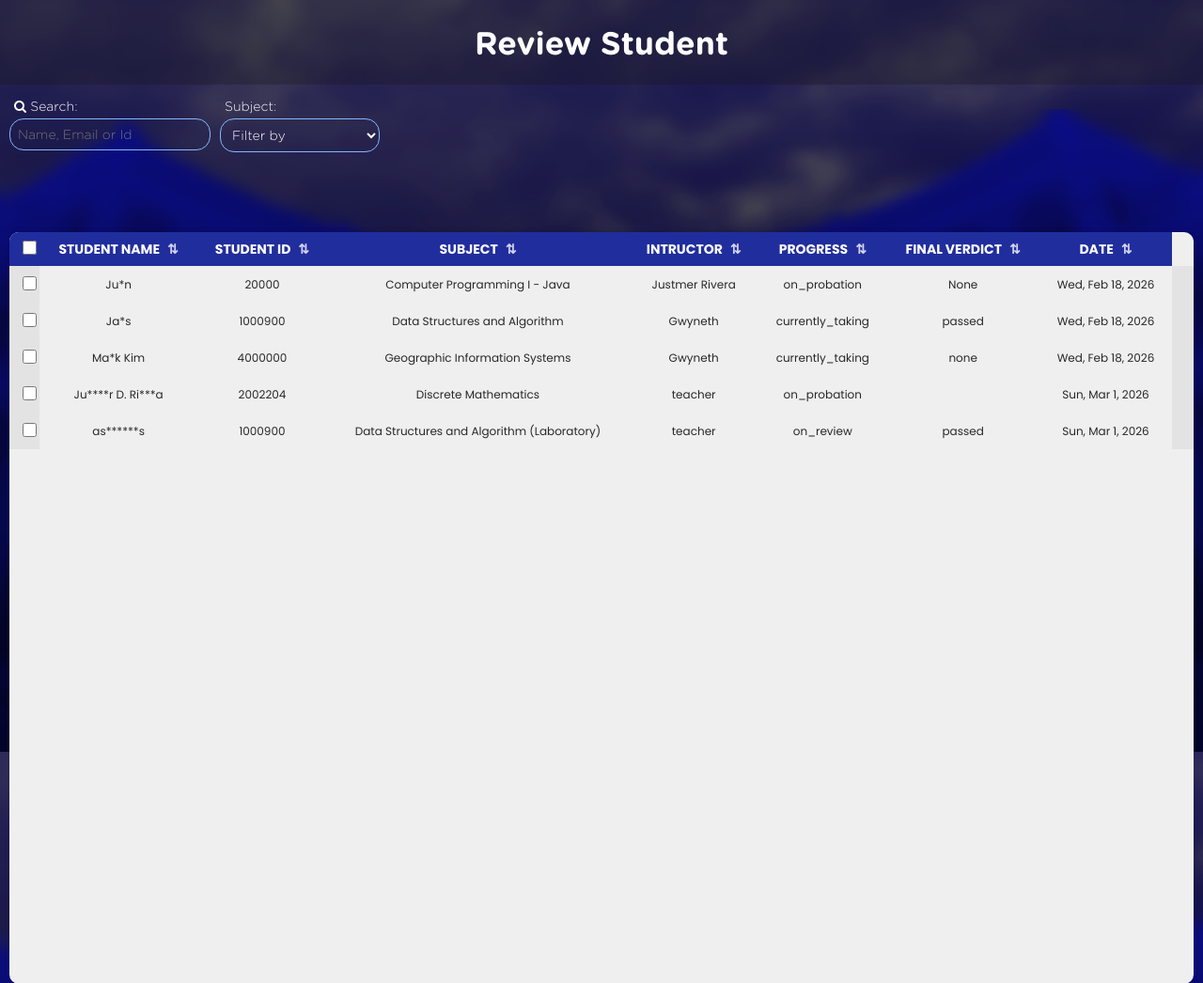
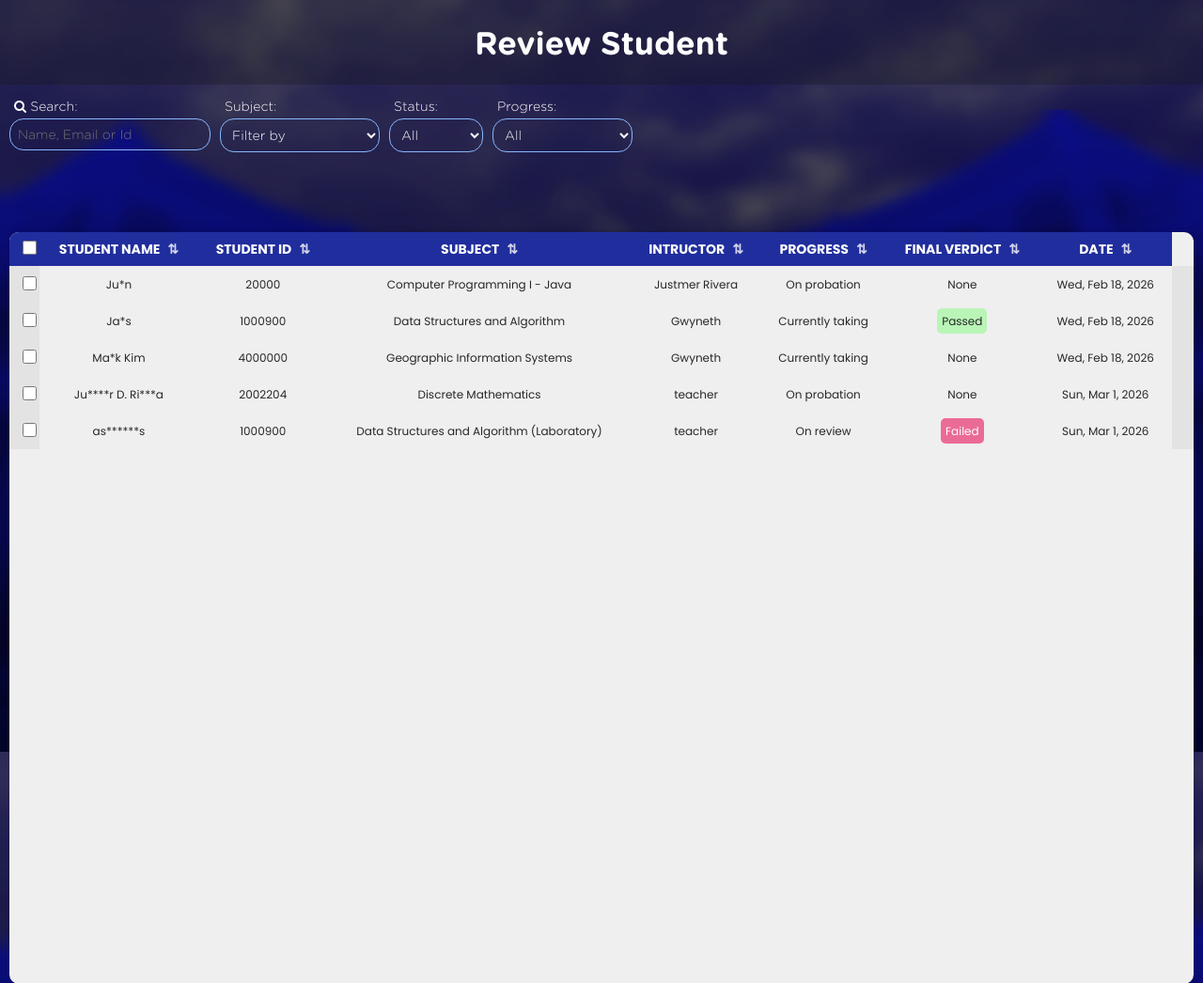
Before and after one commit to ItsAtomTech/UBE-Web-System, a Flask app: page /review_student_table in a window 1280 px wide. Shown: the top 1046 px of the page at 94% size. Run offline with Flask 3, Linux system fonts and the light colour scheme; a user stored in the database is signed in; data comes from the database, SQL or seed files in the repository; data that the repository does not hold is empty.

Commit message:
Implemented Filters on Student Review Table

```diff
--- a/website/api_handles.py
+++ b/website/api_handles.py
@@ -598,6 +598,11 @@ def list_students():
 
             if 'subject_id' in filters and filters['subject_id']:
                 query = query.filter(StudentTable.subject_id == filters['subject_id'])
+            if 'status' in filters and filters['status']:
+                query = query.filter(StudentTable.status == filters['status'])
+
+            if 'progress' in filters and filters['progress']:
+                query = query.filter(StudentTable.progress == filters['progress'])
 
 
         except json.JSONDecodeError:
@@ -937,6 +942,7 @@ def update_student_status():
         return {"type": "error", "message": str(e)}
 
 
+
 # ================================
 # Dashboard Statistics
 # ================================
@@ -944,9 +950,7 @@ def update_student_status():
 @api_handles.route('/dashboard_stats', methods=['GET', 'POST'])
 def get_dashboard_stats():
     try:
-        # Base query - show ALL data regardless of user role
         base_query = StudentTable.query
-
         # Counts
         probation_count = base_query.filter(
             StudentTable.progress == 'on_probation'
--- a/website/static/css/coloring.css
+++ b/website/static/css/coloring.css
@@ -17,6 +17,7 @@
   /* Extra Colors */
   --secondary_color_faded1: #ffbe4560;
   --secondary_color_faded2: #61ff5c60;
+  --failed_color_faded: #e91e63a0;
 
 
 }
--- a/website/static/css/coloring_dark.css
+++ b/website/static/css/coloring_dark.css
@@ -20,6 +20,7 @@
   /* Extra Colors */
   --secondary_color_faded1: #92671660;
   --secondary_color_faded2: #1f911b60;
+  --failed_color_faded: #e91e63a0;
 }
 
 *::-moz-selection {
--- a/website/static/css/table_page.css
+++ b/website/static/css/table_page.css
@@ -542,6 +542,27 @@ th.sortable::after {
 
 }
 
+.status_pill{
+	padding:5px;
+	border-radius:5px;
+}
+
+.status_pill.status_passed{
+	padding:5px;
+	background-color:var(--secondary_color_faded2);
+	border-radius:5px;
+
+}
+
+.status_pill.status_failed{
+	padding:5px;
+	background-color:var(--failed_color_faded);
+	color:var(--primary_color_invert);
+	border-radius:5px;
+
+}
+
+
 
 
 @media (max-width:600px){
--- a/website/static/js/main.js
+++ b/website/static/js/main.js
@@ -369,7 +369,27 @@ function toggleObfuscation(el) {
 }
 
 
-//for playing sound effects
+// parse status text
+function parseStatusText(text){
+	let sp = make("span");
+		sp.innerText = formatString(text);
+
+	try{
+		sp.classList.add("status_"+text.toLowerCase(), "status_pill");
+	}catch(e){
+		//--
+	}
+
+	if(text == " "){
+		sp.innerText = "None";
+	}
+
+	return sp.outerHTML;
+
+}
+
+
+// for playing sound effects
 function playSfx(path) {
 	let ext_path;
 
--- a/website/static/js/student_review_table.js
+++ b/website/static/js/student_review_table.js
@@ -46,7 +46,7 @@ let tableFormat = [
 		label: "Progress",
 		data_path: "progress",
 		sort: true,
-		// parser:parseBranch,
+		parser:formatString,
 
 	},
 	{
@@ -273,7 +273,8 @@ function tableLoader(data){
 
 
 function loadAllItems(dataOnly=false){
-	// qBuilder.filters.status = _("status_input").value;
+	qBuilder.filters.status = _("status_filter").value;
+	qBuilder.filters.progress = _("progress_filter").value;
 	qBuilder.filters.subject_id = _("subject_input").value;
 	qBuilder.search = _("search_input").value;
 
@@ -601,9 +602,8 @@ function parseStatus(data){
 		return "None"
 	};
 
+	return parseStatusText(data);
 
-
-	return data;
 }
 
 
--- a/website/static/js/student_table.js
+++ b/website/static/js/student_table.js
@@ -575,9 +575,7 @@ function parseStatus(data){
 		return "None"
 	};
 
-
-
-	return data;
+	return parseStatusText(data);
 }
 
 
--- a/website/templates/student_review_table.html
+++ b/website/templates/student_review_table.html
@@ -69,15 +69,26 @@
 
 
 
-			 <!-- <div class="input_class_rounded"> -->
-				<!-- <label class="small"> Account Type: </label> -->
-				<!-- <select class="small primary_color" oninput="delayedQuerry()" id="account_type"> -->
-					<!-- <option value="" > All </option> -->
-					<!-- <option value="student" > Student </option> -->
-					<!-- <option value="teacher" > Teacher </option> -->
-					<!-- <option value="admin" > Admin </option> -->
-				<!-- </select> -->
-			<!-- </div> -->
+			 <div class="input_class_rounded primary_color_invert">
+				<label class="small" for="status_filter"> Status: </label>
+				<select class="small primary_color_invert" oninput="delayedQuerry()" id="status_filter">
+					<option class="primary_color" value="" > All </option>
+					<option class="primary_color" value=" " > None </option>
+					<option class="primary_color" value="passed" > Passed </option>
+					<option class="primary_color" value="failed" > Failed </option>
+				</select>
+			</div>
+
+
+			 <div class="input_class_rounded primary_color_invert">
+				<label class="small" for="progress_filter"> Progress: </label>
+				<select class="small primary_color_invert" oninput="delayedQuerry()" id="progress_filter">
+					<option class="primary_color" value="" > All </option>
+					<option class="primary_color" value="on_probation" > On Probation </option>
+					<option class="primary_color" value="currently_taking" > Currently taking </option>
+					<option class="primary_color" value="on_review" > On Review </option>
+				</select>
+			</div>
 
 
 
```
Also changed, not shown: website/static/js/tracking_student_table.js (+2 -5 lines), instance/ube_db.db.
